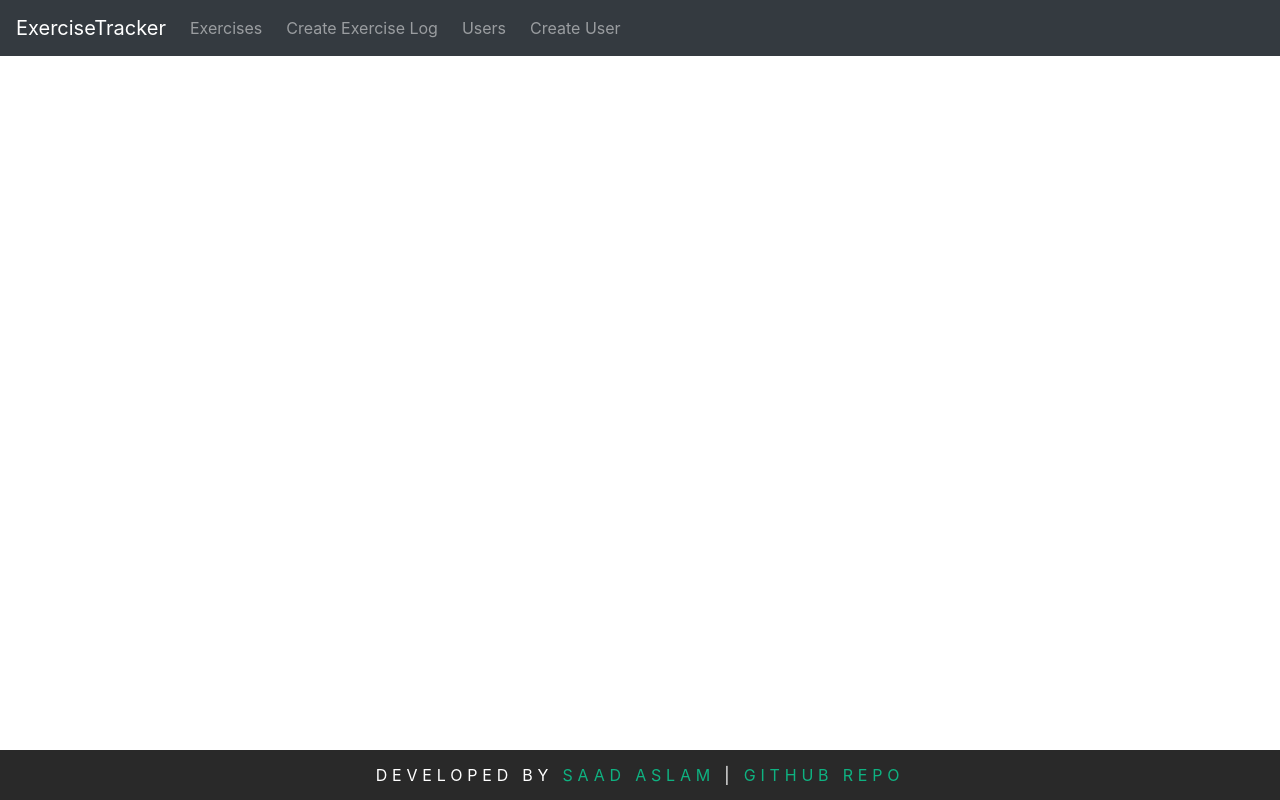
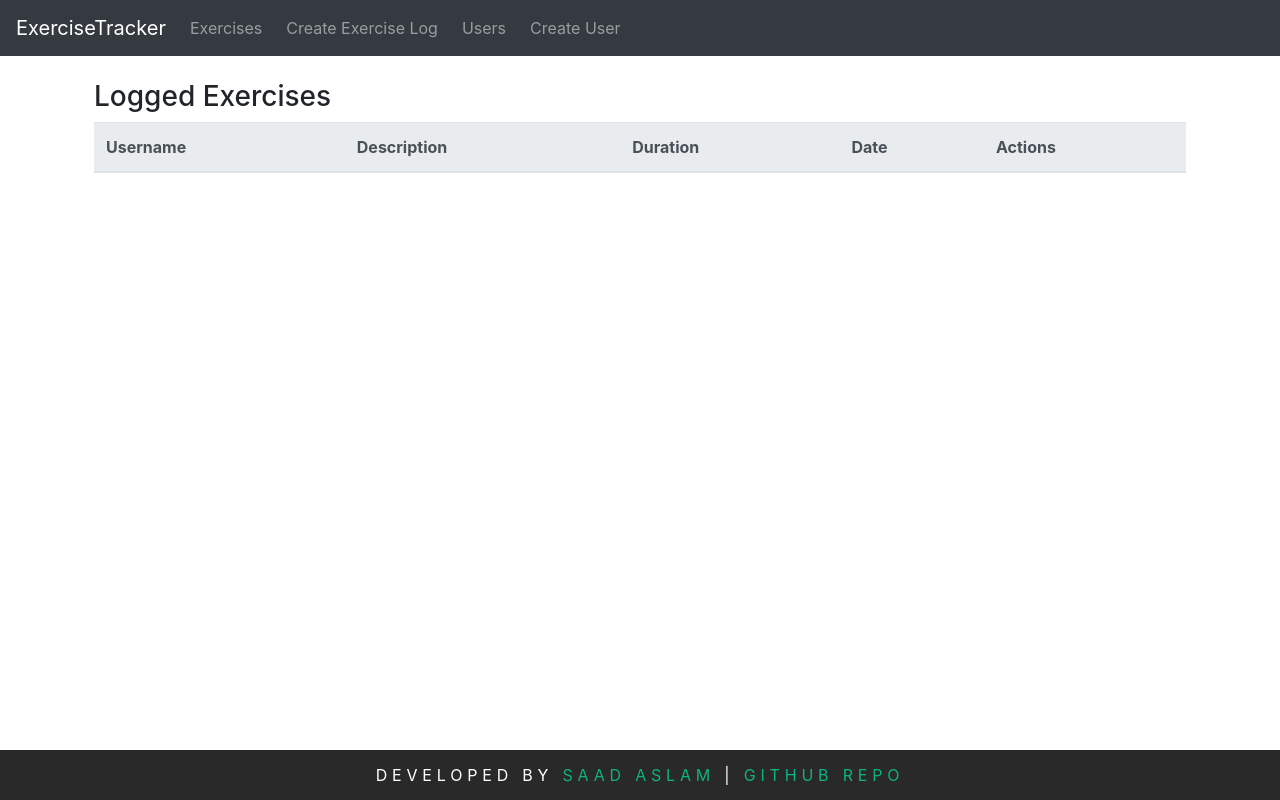
Before and after one commit to saadusufzai/MERN-Stack-Exercise-Tracker-App, a React (Create React App) app in the folder frontend/: page /users in a window 1280 px wide. Built offline with nearby package versions, Linux system fonts and the light colour scheme.

Commit message:
Update Users.jsx

```diff
--- a/frontend/src/components/user/Users.jsx
+++ b/frontend/src/components/user/Users.jsx
@@ -3,7 +3,21 @@ import React from 'react'
 const Users = () => {
     return (
         <div>
-
+             <h3>Logged Exercises</h3>
+    <table className="table">
+      <thead className="thead-light">
+        <tr>
+          <th>Username</th>
+          <th>Description</th>
+          <th>Duration</th>
+          <th>Date</th>
+          <th>Actions</th>
+        </tr>
+      </thead>
+      <tbody>
+        {/* { <ExerciseList/> } */}
+      </tbody>
+    </table>
         </div>
     )
 }
```
